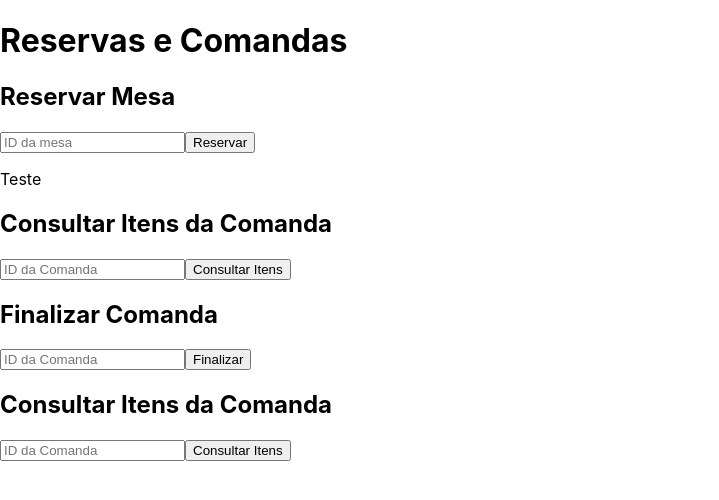
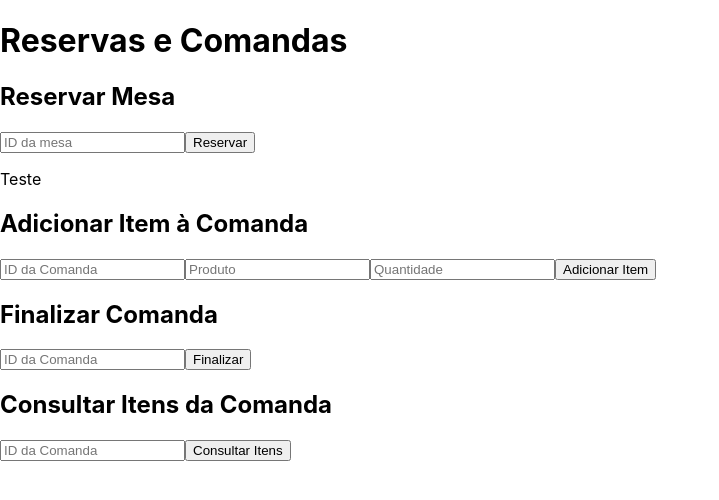
Before and after one commit to IgorTeodoroDEV/AWSreservaMesa, a React (Create React App) app in the folder reservas-mesas/: page / in a window 1280 px wide. Shown: the top 500 px of the page, without its empty margins (0-719 px from the left). Built offline with nearby package versions, Linux system fonts and the light colour scheme.

Commit message:
reajustando comanda

```diff
--- a/reservas-mesas/src/components/Comanda.js
+++ b/reservas-mesas/src/components/Comanda.js
@@ -1,54 +1,52 @@
-// src/components/ConsultarComanda.js
+// src/components/Comanda.js
 import React, { useState } from 'react';
-import api from '../api'; // Certifique-se de que o api está configurado corretamente
+import api from '../api';
 
-const ConsultarComanda = () => {
+const Comanda = () => {
     const [comandaID, setComandaID] = useState('');
-    const [itens, setItens] = useState([]);
+    const [produto, setProduto] = useState('');
+    const [quantidade, setQuantidade] = useState('');
     const [message, setMessage] = useState('');
 
-    const handleConsultarItens = async () => {
+    const handleAdicionarItem = async () => {
         try {
-            const response = await api.post('/consultarComanda', {
-                action: 'consultarComanda',
+            const response = await api.post('/adicionarItem', {
+                action: 'adicionarItem',
                 comandaID: comandaID,
+                produto: produto,
+                quantidade: quantidade,
             });
-
-            // Verificando se a resposta contém itens
-            if (response.data.body && response.data.body.itens) {
-                setItens(response.data.body.itens);
-                setMessage('Itens carregados com sucesso.');
-            } else {
-                setItens([]);
-                setMessage('Nenhum item encontrado para esta comanda.');
-            }
+            setMessage(response.data.body);
         } catch (error) {
-            setMessage('Erro ao consultar itens da comanda.');
+            setMessage('Erro ao adicionar item.');
         }
     };
 
     return (
         <div>
-            <h2>Consultar Itens da Comanda</h2>
+            <h2>Adicionar Item à Comanda</h2>
             <input
                 type="text"
                 placeholder="ID da Comanda"
                 value={comandaID}
                 onChange={(e) => setComandaID(e.target.value)}
             />
-            <button onClick={handleConsultarItens}>Consultar Itens</button>
+            <input
+                type="text"
+                placeholder="Produto"
+                value={produto}
+                onChange={(e) => setProduto(e.target.value)}
+            />
+            <input
+                type="number"
+                placeholder="Quantidade"
+                value={quantidade}
+                onChange={(e) => setQuantidade(e.target.value)}
+            />
+            <button onClick={handleAdicionarItem}>Adicionar Item</button>
             <p>{message}</p>
-            {itens.length > 0 && (
-                <ul>
-                    {itens.map((item, index) => (
-                        <li key={index}>
-                            {item.produto} - Quantidade: {item.quantidade}
-                        </li>
-                    ))}
-                </ul>
-            )}
         </div>
     );
 };
 
-export default ConsultarComanda;
+export default Comanda;
```
